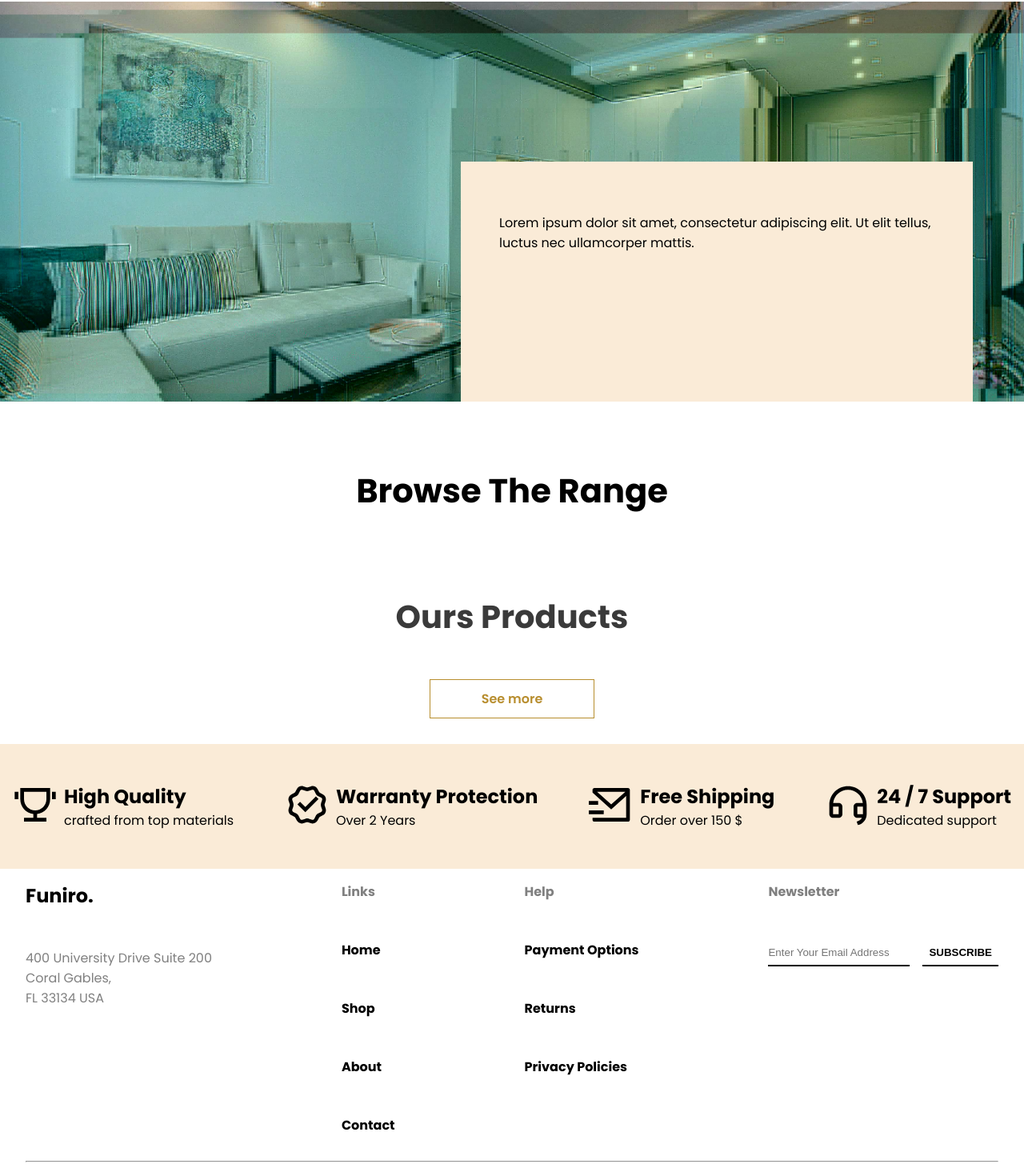
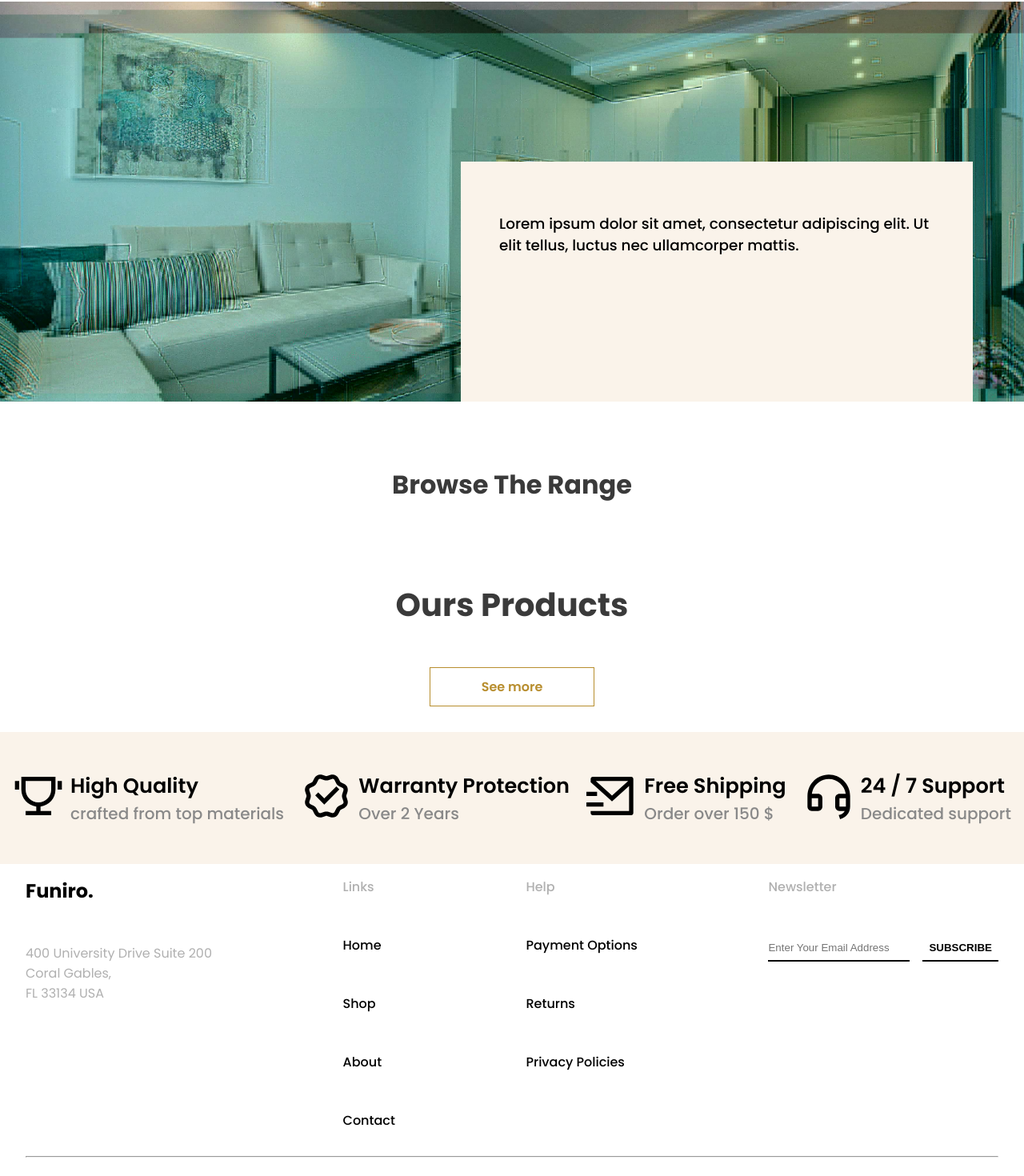
Before and after one commit to Kelthon/ecommerce-challenge-app, a React (Create React App) app: page / in a window 1280 px wide. Shown: the part 78-1548 px from the top of the page at 80% size. Built offline with nearby package versions, Linux system fonts and the light colour scheme; no server answers.

Commit message:
refact: updated css styles

```diff
--- a/src/components/Banner.css
+++ b/src/components/Banner.css
@@ -20,5 +20,10 @@ div.banner > div.container {
   padding-block: 4rem;
   padding-inline: 3rem;
   margin-inline-end: 4rem;
-  background-color: antiquewhite;
+  background-color: var(--secondary-color);
 }
+
+div.banner > div.container {
+  font-weight: 500;
+  font-size: 1.15rem;
+}
--- a/src/components/Categories.css
+++ b/src/components/Categories.css
@@ -8,13 +8,16 @@ section#category-list {
 
 section#category-list > h2.category-list-title {
   padding-block: 5rem;
-  font-size: 2.6rem;
+  font-weight: 700;
+  font-size: 2rem;
+  color: var(--dark-gray);
 }
 
 section#category-list > ul.categories {
   display: flex;
   list-style: none;
   flex-flow: row wrap;
+  justify-content: space-between;
   gap: 1rem;
 }
 
@@ -36,8 +39,10 @@ section#category-list > ul.categories > li.category-item > p.category-image > im
 }
 
 section#category-list > ul.categories > li.category-item > p.category-name {
-  font-weight: bold;
+  font-weight: 600;
+  font-size: 1.5rem;
   text-align: center;
   text-transform: capitalize;
   padding-block: 1rem 0.1rem;
+  color: var(--dark-gray);
 }
--- a/src/components/FeatureBox.css
+++ b/src/components/FeatureBox.css
@@ -1,5 +1,5 @@
 div#feature-box {
-  background-color: antiquewhite;
+  background-color: var(--secondary-color);
   padding-block: 3rem;
 }
 
@@ -17,6 +17,17 @@ div#feature-box > ul > li {
   gap: 0.5rem;
 }
 
-.icon {
-  font-size: 3.5rem;
+div#feature-box > ul > li > svg.icon {
+  font-size: 4rem;
 }
+
+div#feature-box > ul > li > section > h2 {
+  font-weight: 600;
+  font-size: 1.6rem;
+}
+
+div#feature-box > ul > li > section > p {
+  font-weight: 500;
+  font-size: 1.25rem;
+  color: var(--gray);
+}
--- a/src/components/FeatureBox.tsx
+++ b/src/components/FeatureBox.tsx
@@ -25,7 +25,7 @@ export default function FeatureBox(): JSX.Element {
           <RiMailSendLine className="icon" />
           <section>
             <h2>Free Shipping</h2>
-            <p>Order over 150 $</p>
+            <p>Order over 150 &#36;</p>
           </section>
         </li>
         <li>
--- a/src/components/Footer.css
+++ b/src/components/Footer.css
@@ -23,20 +23,25 @@ footer#footer > div.container > section > :is(h2, h3) {
   padding-block-end: 3rem;
 }
 
-footer#footer > div.container > section > address > p {
-  color: gray;
+footer#footer > div.container > section#about > h2 {
+  font-weight: 700;
+}
+footer#footer > div.container > section#about > address > p {
+  color: var(--muted-color);
+  font-weight: 400;
   font-style: normal;
 }
 
 footer#footer > div.container > section > h3 {
   font-size: 1rem;
-  color: gray;
+  font-weight: 500;
+  color: var(--muted-color);
 }
 
 footer#footer > div.container > section > ul > li > a {
   text-decoration: none;
+  font-weight: 500;
   color: inherit;
-  font-weight: bold;
 }
 
 footer#footer > div.container > section > ul > li > a:hover {
@@ -64,6 +69,6 @@ footer#footer > div.container > section > p > button {
 
 footer#footer > div.container > section > p > button:hover {
   background-color: black;
-  color: white;
+  color: var(--light-color);
   cursor: pointer;
 }
--- a/src/components/Footer.tsx
+++ b/src/components/Footer.tsx
@@ -1,7 +1,11 @@
-import React from 'react';
+import React, { useState } from 'react';
 import './Footer.css';
+import { Link } from 'react-router-dom';
 
 export default function Footer(): JSX.Element {
+
+  const [email, setMail] = useState<string>("");
+
   return (
     <footer id="footer">
       <div className="container">
@@ -18,16 +22,16 @@ export default function Footer(): JSX.Element {
           <h3>Links</h3>
           <ul>
             <li>
-              <a href="#">Home</a>
+              <Link to="/">Home</Link>
             </li>
             <li>
-              <a href="#">Shop</a>
+              <Link to="/shop">Shop</Link>
             </li>
             <li>
-              <a href="#">About</a>
+              <Link to="/about">About</Link>
             </li>
             <li>
-              <a href="#">Contact</a>
+              <Link to="/contact">Contact</Link>
             </li>
           </ul>
         </section>
@@ -36,13 +40,13 @@ export default function Footer(): JSX.Element {
           <h3>Help</h3>
           <ul>
             <li>
-              <a href="#">Payment Options</a>
+              <Link to="/cart">Payment Options</Link>
             </li>
             <li>
-              <a href="#">Returns</a>
+              <Link to="/contact">Returns</Link>
             </li>
             <li>
-              <a href="#">Privacy Policies</a>
+              <Link to="/contact">Privacy Policies</Link>
             </li>
           </ul>
         </section>
@@ -50,8 +54,13 @@ export default function Footer(): JSX.Element {
         <section id="newsletter">
           <h3>Newsletter</h3>
           <p>
-            <input type="email" placeholder="Enter Your Email Address" />
-            <button type="submit">Subscribe</button>
+            <input
+              type="email"
+              placeholder="Enter Your Email Address"
+              value={email}
+              onChange={(event) => setMail(event.target.value)}
+            />
+            <button type="submit" onClick={event => setMail("")}>Subscribe</button>
           </p>
         </section>
       </div>
--- a/src/components/Navbar.css
+++ b/src/components/Navbar.css
@@ -57,5 +57,5 @@ nav.navbar > ul:is(.nav-menu, .shopping-menu) > li > a:hover {
 }
 
 nav.navbar > ul.shopping-menu > li > a > svg.icon {
-  font-size: 1.5rem;
+  font-size: 1.75rem;
 }
--- a/src/components/SelectedProducts.css
+++ b/src/components/SelectedProducts.css
@@ -34,3 +34,8 @@ section#selected-products > p > a {
   border: 1px solid var(--primary-color);
   padding: 0.7rem 4rem;
 }
+
+section#selected-products > p > a:hover {
+  color: var(--light-color);
+  background-color: var(--primary-color);
+}
--- a/src/index.css
+++ b/src/index.css
@@ -16,7 +16,7 @@ body {
   -moz-osx-font-smoothing: grayscale;
 
   --primary-color: #B88E2F;
-  --secondary-color: #FFF3E3;
+  --secondary-color: #FAF3EA;
   --danger-color: #E97171;
   --info-color: #816DFA;
   --alert-color: #FFC700;
--- a/src/index.tsx
+++ b/src/index.tsx
@@ -28,6 +28,36 @@ const router = createBrowserRouter([
       },
     ],
   },
+  {
+    path: '/about',
+    element: <div>About page</div>,
+    errorElement: <NotFoundPage />,
+  },
+  {
+    path: '/contact',
+    element: <div>Contact page</div>,
+    errorElement: <NotFoundPage />,
+  },
+  {
+    path: '/account',
+    element: <div>Account page</div>,
+    errorElement: <NotFoundPage />,
+  },
+  {
+    path: '/search',
+    element: <div>Search page</div>,
+    errorElement: <NotFoundPage />,
+  },
+  {
+    path: '/favorites',
+    element: <div>Favorites page</div>,
+    errorElement: <NotFoundPage />,
+  },
+  {
+    path: '/cart',
+    element: <div>Cart page</div>,
+    errorElement: <NotFoundPage />,
+  },
 ]);
 
 const root = ReactDOM.createRoot(
```
